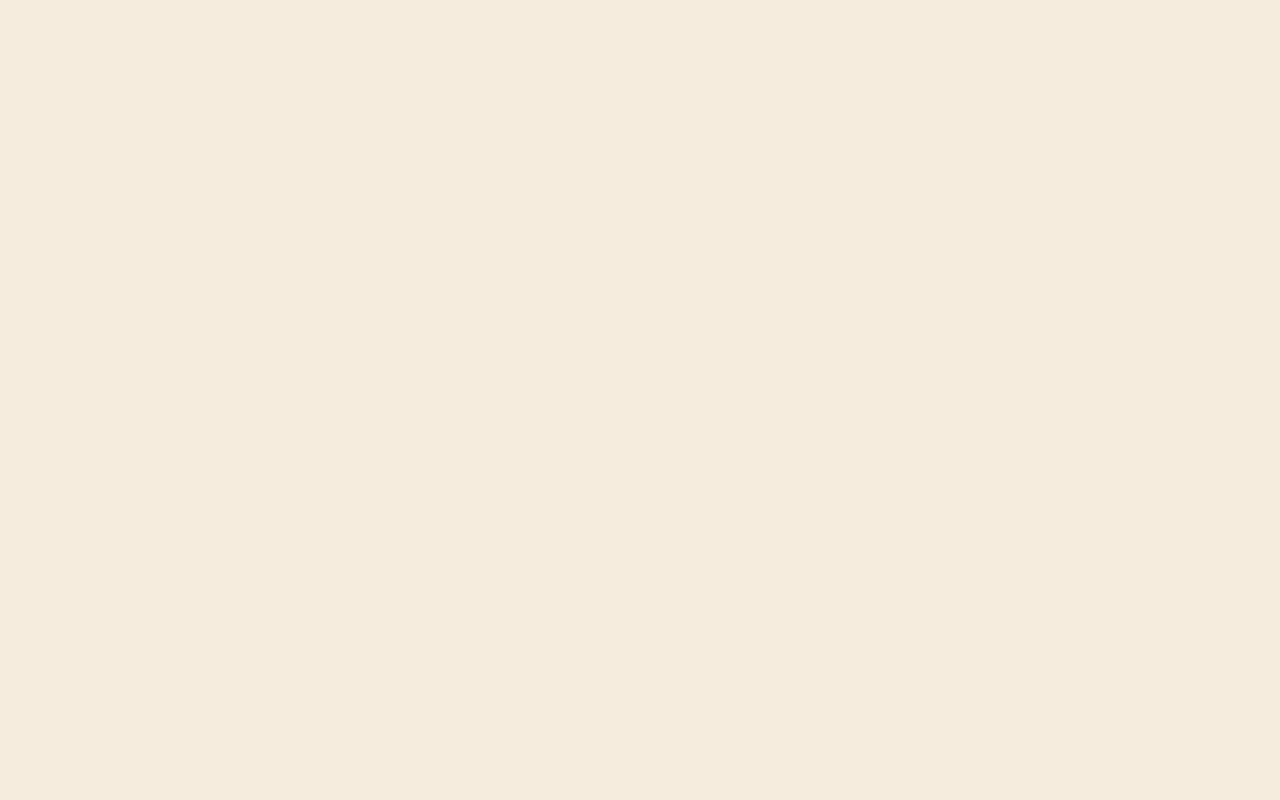
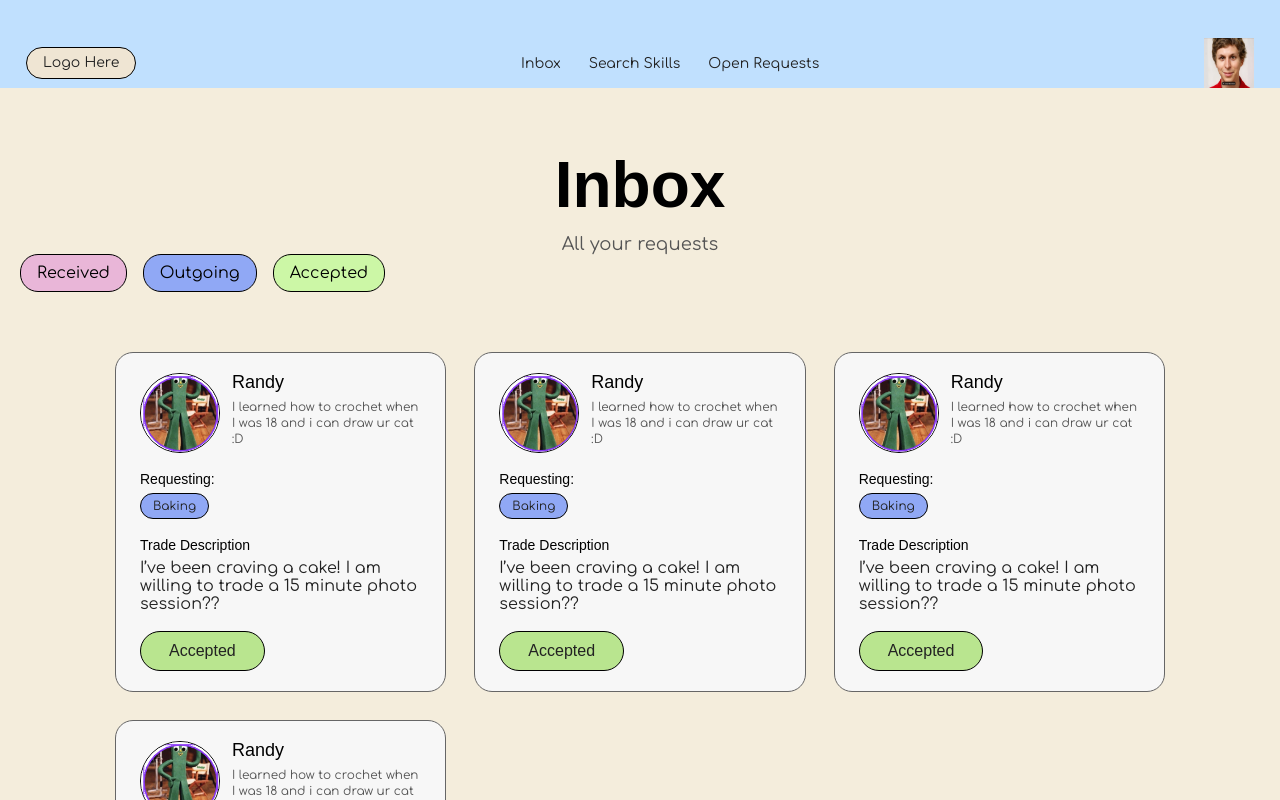
Before and after one commit to AthenaHacks2026/demo-repository, a React app in the folder frontend/: page /inbox-accepted in a window 1280 px wide. Before the commit this address had no page. Shown: the top 800 px of the page. Built offline with nearby package versions, Linux system fonts and the light colour scheme; the HTML template or start-up script is replaced by a standard one; a web font is replaced by a local one.

Commit message:
Inbox updated
- Updated received
- updated accepted
-missing outgiong

```diff
--- a/frontend/src/App.jsx
+++ b/frontend/src/App.jsx
@@ -8,6 +8,9 @@ import SearchSkills from "./Pages/SearchSkills";
 import CreateRequest from "./Pages/CreateRequest";
 import OpenRequests from "./Pages/OpenRequests";
 import Approved from "./Pages/Approved";
+import Inbox_Received from "./Pages/Inbox_Received";
+import Inbox_Accepted from "./Pages/Inbox_Accepted";
+
 
 function App() {
   return (
@@ -21,6 +24,9 @@ function App() {
       <Route path="/create-request" element={<CreateRequest />} />
       <Route path="/open-requests" element={<OpenRequests />} />
       <Route path="/approved" element={<Approved />} />
+      <Route path="/inbox-received" element={<Inbox_Received />} />
+
+      <Route path="/inbox-accepted" element={<Inbox_Accepted />} />
     </Routes>
   );
 }
--- /dev/null
+++ b/frontend/src/Components/Inbox_Navigation.jsx
@@ -0,0 +1,29 @@
+import "../styles/Home.css";
+import "../styles/Header.css";
+import "../styles/Inbox_Navigation.css";
+import { Link } from "react-router-dom";
+
+function Inbox_Navigation() {
+  return (
+    <header className="inbox-navbar">
+        <div className="container">
+
+          <Link to="/inbox-received">
+            <button className="received-btn">Received</button>
+          </Link>
+
+          <Link to="/inbox-outgoing">
+            <button className="outgoing-btn">Outgoing</button>
+          </Link>
+
+          <Link to="/inbox-accepted">
+            <button className="accepted-btn">Accepted</button>
+          </Link>
+
+        </div>
+
+
+    </header>
+  );
+}
+export default Inbox_Navigation;
--- a/frontend/src/Components/Login_Header.jsx
+++ b/frontend/src/Components/Login_Header.jsx
@@ -14,8 +14,8 @@ function Login_Header() {
         <div className="logo-box">Logo Here</div>
 
         <nav className="nav-menu">
-            <Link to="/">Inbox</Link>
-            <Link to="/">Search Skills</Link>
+            <Link to="/inbox-received">Inbox</Link>
+            <Link to="/search">Search Skills</Link>
             <Link to="/services">Open Requests</Link>
       </nav>
 
--- /dev/null
+++ b/frontend/src/Components2/Card_AcceptedRequest.jsx
@@ -0,0 +1,39 @@
+function Card_AcceptedRequest({ profilePic, name, description, skills, lookingFor, tradeDescription}) {
+  return (
+    // USER - PROFILE, NAME, DESCRP
+    <div className="user-card">
+      <div className="user-header">
+        <img src={profilePic} alt="Profile" className="profile-img" />
+
+        <div className="user-text">
+          <h3 className="user-name">{name}</h3>
+          <p className="user-description">{description}</p>
+        </div>
+      </div>
+
+
+      <div className="skills-block">
+        <p className="label">Requesting:</p>
+        <div className="tags-row">
+          {skills.map((skill, index) => (
+            <span key={index} className={`tag ${skill.className}`}>
+              {skill.label}
+            </span>
+          ))}
+        </div>
+      </div>
+
+      <div className="trade-description">
+        <p className="label">Trade Description</p>
+        <p className="trade-text">{tradeDescription}</p>
+      </div>
+
+      <div className="container">
+        <button className="accept-btn">Accepted</button>
+      </div>
+
+    </div>
+  );
+}
+
+export default Card_AcceptedRequest;
--- /dev/null
+++ b/frontend/src/Components2/Card_NewRequest.jsx
@@ -0,0 +1,40 @@
+function Card_NewRequest({ profilePic, name, description, skills, lookingFor, tradeDescription}) {
+  return (
+    // USER - PROFILE, NAME, DESCRP
+    <div className="user-card">
+      <div className="user-header">
+        <img src={profilePic} alt="Profile" className="profile-img" />
+
+        <div className="user-text">
+          <h3 className="user-name">{name}</h3>
+          <p className="user-description">{description}</p>
+        </div>
+      </div>
+
+
+      <div className="skills-block">
+        <p className="label">Requesting:</p>
+        <div className="tags-row">
+          {skills.map((skill, index) => (
+            <span key={index} className={`tag ${skill.className}`}>
+              {skill.label}
+            </span>
+          ))}
+        </div>
+      </div>
+
+      <div className="trade-description">
+        <p className="label">Trade Description</p>
+        <p className="trade-text">{tradeDescription}</p>
+      </div>
+
+      <div className="container">
+        <button className="deny-btn">Deny</button>
+        <button className="accept-btn">Accept</button>
+      </div>
+
+    </div>
+  );
+}
+
+export default Card_NewRequest;
--- /dev/null
+++ b/frontend/src/Pages/Inbox_Accepted.jsx
@@ -0,0 +1,46 @@
+import { Link } from "react-router-dom";
+import Login_Header from "../Components/Login_Header";
+import UserCard from "../Components2/UserCard";
+import profilePic from "../assets/randy.png";
+import "../styles/SearchSkills.css";
+import Inbox_Navigation from "../Components/Inbox_Navigation";
+import Card_AcceptedRequest from "../Components2/Card_AcceptedRequest";
+
+function Inbox_Received() {
+  const users = [1, 2, 3, 4];
+
+  const skillTags = [
+    { label: "Baking", className: "tag-baking" },
+  ];
+
+  return (
+    <div className="search-page">
+      <div className="search-shell">
+        <Login_Header active="inbox" />
+
+        <div className="search-header">
+          <h1>Inbox</h1>
+          <p>All your requests</p>
+
+          <Inbox_Navigation active="inbox-accepted" />
+        </div>
+
+        <div className="cards-grid">
+          {users.map((user) => (
+            <Card_AcceptedRequest
+              key={user}
+              profilePic={profilePic}
+              name="Randy"
+              description="I learned how to crochet when I was 18 and i can draw ur cat :D"
+              skills={skillTags}
+              lookingFor="Anything lmk :D"
+              tradeDescription="I’ve been craving a cake! I am willing to trade a 15 minute photo session??"
+            />
+          ))}
+        </div>
+      </div>
+    </div>
+  );
+}
+
+export default Inbox_Received;
--- /dev/null
+++ b/frontend/src/Pages/Inbox_Received.jsx
@@ -0,0 +1,46 @@
+import { Link } from "react-router-dom";
+import Login_Header from "../Components/Login_Header";
+import UserCard from "../Components2/UserCard";
+import profilePic from "../assets/randy.png";
+import "../styles/SearchSkills.css";
+import Inbox_Navigation from "../Components/Inbox_Navigation";
+import Card_NewRequest from "../Components2/Card_NewRequest";
+
+function Inbox_Received() {
+  const users = [1, 2, 3, 4];
+
+  const skillTags = [
+    { label: "Baking", className: "tag-baking" },
+  ];
+
+  return (
+    <div className="search-page">
+      <div className="search-shell">
+        <Login_Header active="inbox" />
+
+        <div className="search-header">
+          <h1>Inbox</h1>
+          <p>All your requests</p>
+
+          <Inbox_Navigation active="inbox" />
+        </div>
+
+        <div className="cards-grid">
+          {users.map((user) => (
+            <Card_NewRequest
+              key={user}
+              profilePic={profilePic}
+              name="Randy"
+              description="I learned how to crochet when I was 18 and i can draw ur cat :D"
+              skills={skillTags}
+              lookingFor="Anything lmk :D"
+              tradeDescription="I’ve been craving a cake! I am willing to trade a 15 minute photo session??"
+            />
+          ))}
+        </div>
+      </div>
+    </div>
+  );
+}
+
+export default Inbox_Received;
--- /dev/null
+++ b/frontend/src/styles/Inbox_Navigation.css
@@ -0,0 +1,44 @@
+.container {
+    display: flex;
+    column-gap: 16px;
+}
+
+.received-btn {
+  background-color: #e9b6d8;
+  border: 1.5px solid #000;
+  border-radius: 18px;
+  padding: 9px 16px;
+  font-size: 16px;
+  font-family: 'Comfortaa', sans-serif;
+  cursor: pointer;
+}
+
+.outgoing-btn {
+  background-color: #90A8F5;
+  border: 1.5px solid #000;
+  border-radius: 18px;
+  padding: 9px 16px;
+  font-size: 16px;
+  font-family: 'Comfortaa', sans-serif;
+  cursor: pointer;
+}
+
+.accepted-btn {
+  background-color: #CCF7A6;
+  border: 1.5px solid #000;
+  border-radius: 18px;
+  padding: 9px 16px;
+  font-size: 16px;
+  font-family: 'Comfortaa', sans-serif;
+  cursor: pointer;
+}
+
+.deny-btn {
+  background-color: #e9b6d8;
+  border: 1.5px solid #000;
+  border-radius: 18px;
+  padding: 9px 16px;
+  font-size: 16px;
+  font-family: 'Comfortaa', sans-serif;
+  cursor: pointer;
+}
```
Also changed, not shown: frontend/src/assets/randy.png (added).
